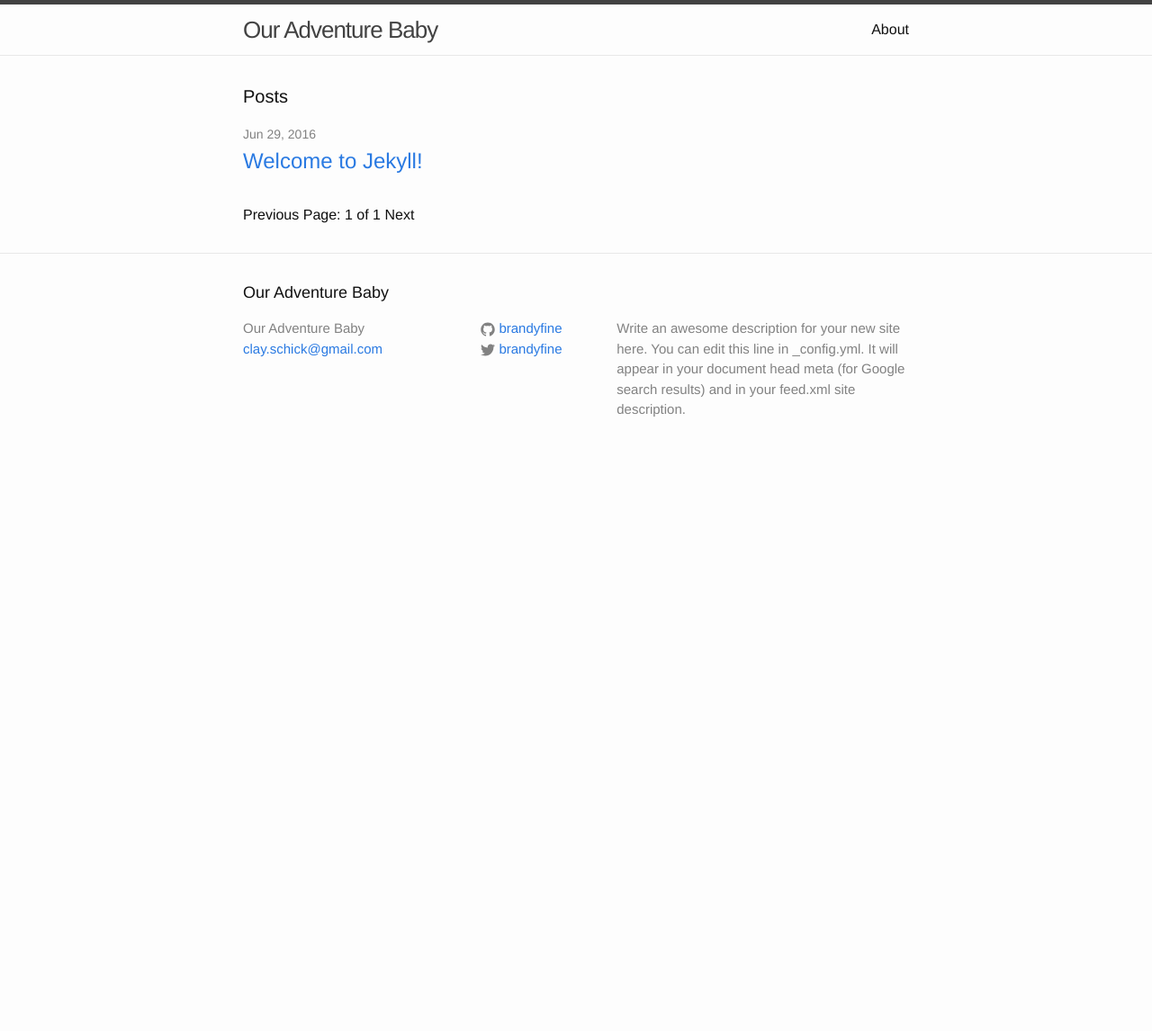
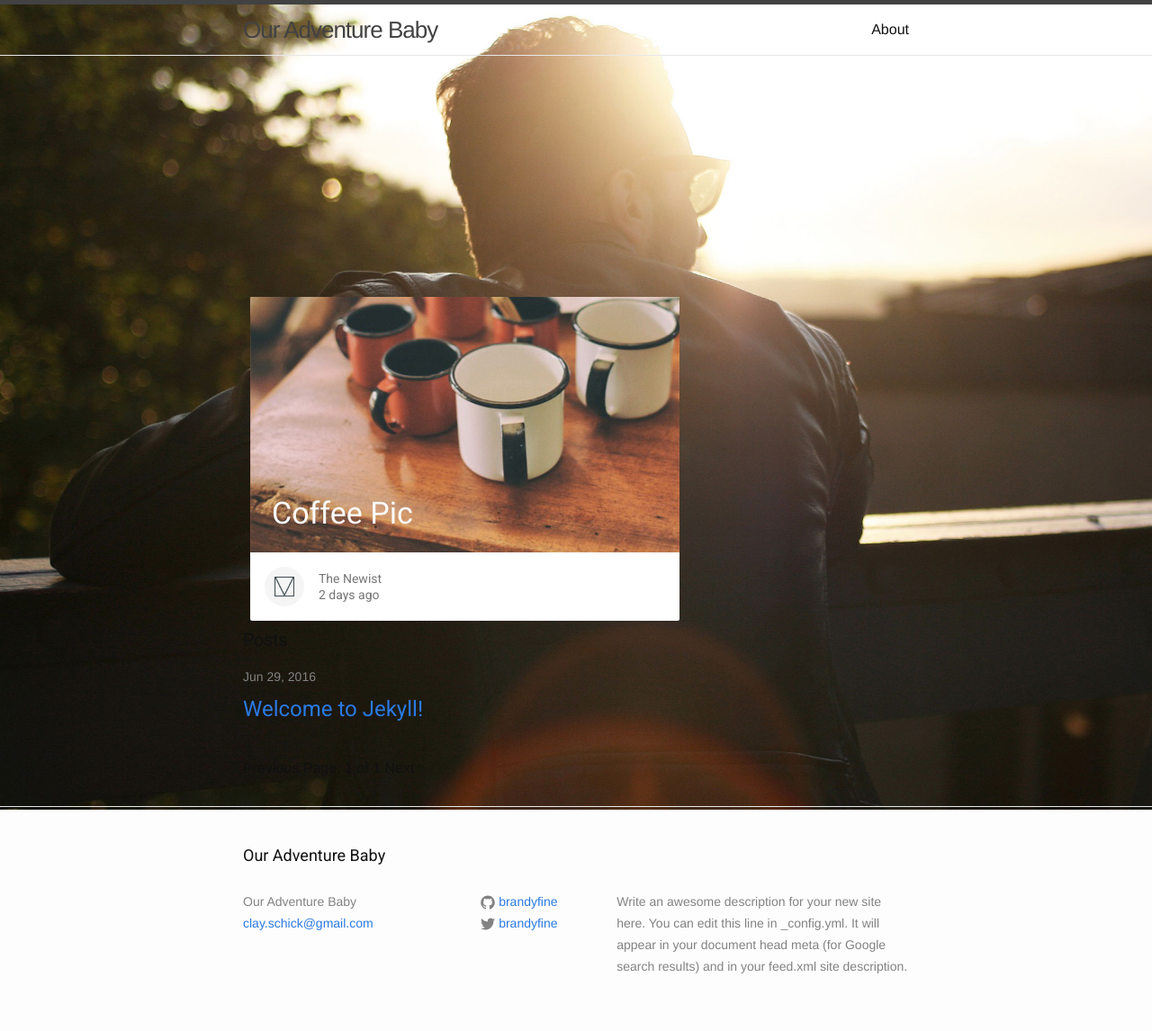
Before and after one commit to ouradventurebaby/ouradventurebaby.github.io, a Jekyll site: the page built from index.html, in a window 1280 px wide. Shown: the whole page at 90% size. Built offline with Jekyll 4.4.1, drawn with Linux system fonts in a browser that asks for light colours; nearby versions of some CDN libraries; the list of posts is cut into pages by our own code; before the commit the page ends 900 px from its top, so only the background shows below that.

Commit message:
working tracer bullet

```diff
--- a/_config.yml
+++ b/_config.yml
@@ -13,7 +13,7 @@ description: > # this means to ignore newlines until "baseurl:"
   line in _config.yml. It will appear in your document head meta (for
   Google search results) and in your feed.xml site description.
 baseurl: "" # the subpath of your site, e.g. /blog
-url: "https://ouradventurebaby.github.io" # the base hostname & protocol for your site
+url: "http://localhost:4000" # the base hostname & protocol for your site
 twitter_username: brandyfine
 github_username:  brandyfine
 
--- a/_includes/head.html
+++ b/_includes/head.html
@@ -1,12 +1,20 @@
 <head>
   <meta charset="utf-8">
   <meta http-equiv="X-UA-Compatible" content="IE=edge">
-  <meta name="viewport" content="width=device-width, initial-scale=1">
+  <meta name="viewport" content="width=device-width, initial-scale=1.0, minimum-scale=1.0">
 
   <title>{% if page.title %}{{ page.title | escape }}{% else %}{{ site.title | escape }}{% endif %}</title>
   <meta name="description" content="{% if page.excerpt %}{{ page.excerpt | strip_html | strip_newlines | truncate: 160 }}{% else %}{{ site.description }}{% endif %}">
 
-  <link rel="stylesheet" href="{{ "/css/main.css" | prepend: site.baseurl }}">
+  <link rel="stylesheet" href="https://fonts.googleapis.com/css?family=Roboto:regular,bold,italic,thin,light,bolditalic,black,medium&amp;lang=en">
+  <link rel="stylesheet" href="https://fonts.googleapis.com/icon?family=Material+Icons">
+  <link rel="stylesheet" href="https://code.getmdl.io/1.1.3/material.grey-orange.min.css">
+
+  <link rel="stylesheet" href="{{ " /css/main.css " | prepend: site.baseurl }}">
+  <link rel="stylesheet" href="{{ " /css/styles.css " | prepend: site.baseurl }}">
   <link rel="canonical" href="{{ page.url | replace:'index.html','' | prepend: site.baseurl | prepend: site.url }}">
-  <link rel="alternate" type="application/rss+xml" title="{{ site.title }}" href="{{ "/feed.xml" | prepend: site.baseurl | prepend: site.url }}">
+  <link rel="alternate" type="application/rss+xml" title="{{ site.title }}" href="{{ " /feed.xml " | prepend: site.baseurl | prepend: site.url }}">
+
+  <!--<link rel="shortcut icon" href="images/favicon.png">-->
+
 </head>
--- /dev/null
+++ b/css/styles.css
@@ -0,0 +1,505 @@
+---
+---
+
+body::before {
+    background-size: cover;
+    background-attachment: fixed;
+    content: '';
+    will-change: transform;
+    z-index: -1;
+    left: 0;
+    right: 0;
+    bottom: 0;
+    top: 0;
+    position: fixed;
+}
+@media (max-width: 512px)  and (-webkit-min-device-pixel-ratio: 1.5),
+       (max-width: 512px)  and (min-resolution: 1.5dppx),
+       (max-width: 1024px) and (-webkit-max-device-pixel-ratio: 1.5),
+       (max-width: 1024px) and (max-resolution: 1.5dppx) {
+  body::before {
+    background-image: url('{{ site.url }}/images/bg_1024.jpg');
+  }
+}
+@media (min-width: 513px)  and (max-width: 1024px) and (-webkit-min-device-pixel-ratio: 1.5),
+       (min-width: 513px)  and (max-width: 1024px) and (min-resolution: 1.5dppx),
+       (min-width: 1025px) and (max-width: 2048px) and (-webkit-max-device-pixel-ratio: 1.5),
+       (min-width: 1025px) and (max-width: 2048px) and (max-resolution: 1.5dppx)  {
+  body::before {
+    background-image: url('{{ site.url }}/images/bg_2048.jpg');
+  }
+}
+@media (min-width: 1025px) and (-webkit-min-device-pixel-ratio: 1.5),
+       (min-width: 1025px) and (min-resolution: 1.5dppx),
+       (min-width: 2049px) and (-webkit-max-device-pixel-ratio: 1.5),
+       (min-width: 2049px) and (max-resolution: 1.5dppx) {
+  body::before {
+    background-image: url('{{ site.url }}/images/bg_2880.jpg');
+  }
+}
+body .demo-blog {
+  font-family: 'Roboto', 'Helvetica', sans-serif;
+}
+
+.demo-blog .demo-blog__posts {
+  max-width: 900px;
+  padding: 0;
+  display: -webkit-flex;
+  display: -ms-flexbox;
+  display: flex;
+  width: 100%;
+  margin: 0 auto;
+  -webkit-flex-shrink: 0;
+      -ms-flex-negative: 0;
+          flex-shrink: 0;
+}
+
+.demo-blog.mdl-layout .mdl-layout__content {
+  padding-top: 230px;
+  position: relative;
+  -webkit-overflow-scrolling: touch;
+}
+.demo-blog .mdl-card {
+  display: -webkit-flex;
+  display: -ms-flexbox;
+  display: flex;
+  -webkit-flex-direction: column;
+      -ms-flex-direction: column;
+          flex-direction: column;
+  -webkit-align-items: stretch;
+      -ms-flex-align: stretch;
+          align-items: stretch;
+  min-height: 360px;
+}
+.demo-blog .mdl-card__title {
+  padding: 16px;
+  -webkit-flex-grow: 1;
+      -ms-flex-positive: 1;
+          flex-grow: 1;
+}
+.demo-blog .mdl-card__media {
+  box-sizing: border-box;
+  background-size: cover;
+  padding: 24px;
+  display: -webkit-flex;
+  display: -ms-flexbox;
+  display: flex;
+  -webkit-flex-grow: 1;
+      -ms-flex-positive: 1;
+          flex-grow: 1;
+  -webkit-flex-direction: row;
+      -ms-flex-direction: row;
+          flex-direction: row;
+  -webkit-align-items: flex-end;
+      -ms-flex-align: end;
+          align-items: flex-end;
+  cursor: pointer;
+}
+.demo-blog .mdl-card__media a,
+.demo-blog .mdl-card__title a {
+  color: inherit;
+}
+.demo-blog .mdl-card__supporting-text {
+  width: 100%;
+  padding: 16px;
+  min-height: 64px;
+  display: -webkit-flex;
+  display: -ms-flexbox;
+  display: flex;
+  -webkit-align-items: center;
+      -ms-flex-align: center;
+          align-items: center;
+}
+.demo-blog .mdl-card__supporting-text strong {
+  font-weight: 400;
+}
+.demo-blog .mdl-card__media ~ .mdl-card__supporting-text {
+  min-height: 64px;
+}
+.demo-blog .mdl-card__supporting-text:not(:last-child) {
+  box-sizing: border-box;
+  min-height: 76px;
+}
+.demo-blog:not(.demo-blog--blogpost) .mdl-card__supporting-text ~ .mdl-card__supporting-text {
+  border-top: 1px solid rgba(0,0,0,0.1);
+}
+
+.demo-blog .mdl-card__actions:first-child {
+  margin-left: 0;
+}
+.demo-blog .meta {
+  box-sizing: border-box;
+  padding: 16px;
+  display: -webkit-flex;
+  display: -ms-flexbox;
+  display: flex;
+  -webkit-flex-direction: row;
+      -ms-flex-direction: row;
+          flex-direction: row;
+  -webkit-align-items: center;
+      -ms-flex-align: center;
+          align-items: center;
+  -webkit-justify-content: flex-start;
+      -ms-flex-pack: start;
+          justify-content: flex-start;
+  height: auto;
+}
+.demo-blog .meta > .meta__favorites{
+  -webkit-flex-direction: row;
+      -ms-flex-direction: row;
+          flex-direction: row;
+  margin: 0 8px;
+  font-size: 13px;
+  font-weight: 500;
+}
+.demo-blog .meta > .meta__favorites .material-icons {
+  font-size: 2em;
+  cursor: pointer;
+  margin-left: 12px;
+}
+.demo-blog .mdl-card .meta.meta--fill {
+  -webkit-justify-content: space-between;
+      -ms-flex-pack: justify;
+          justify-content: space-between;
+}
+.demo-blog .meta > *:first-child {
+  margin-right: 16px;
+}
+.demo-blog .meta > * {
+  display: -webkit-flex;
+  display: -ms-flexbox;
+  display: flex;
+  -webkit-flex-direction: column;
+      -ms-flex-direction: column;
+          flex-direction: column;
+}
+.demo-blog.is-small-screen .demo-blog__posts > .mdl-card.coffee-pic {
+  -webkit-order: 0;
+      -ms-flex-order: 0;
+          order: 0;
+}
+.demo-blog.is-small-screen .demo-blog__posts > .mdl-card.something-else {
+  -webkit-order: -1;
+      -ms-flex-order: -1;
+          order: -1;
+}
+.demo-blog .coffee-pic .mdl-card__media {
+  background-image: url('{{ site.url }}/images/coffee.jpg');
+}
+.demo-blog .something-else .mdl-card__media {
+  display: -webkit-flex;
+  display: -ms-flexbox;
+  display: flex;
+  -webkit-flex-direction: column;
+      -ms-flex-direction: column;
+          flex-direction: column;
+  -webkit-justify-content: center;
+      -ms-flex-pack: center;
+          justify-content: center;
+  -webkit-align-items: center;
+      -ms-flex-align: center;
+          align-items: center;
+}
+.demo-blog .something-else > button {
+  position: absolute;
+  top: 0;
+  right: 28px;
+  -webkit-transform: translate(0px, -28px);
+          transform: translate(0px, -28px);
+}
+.demo-blog .something-else .mdl-card__media {
+  font-size: 13px;
+  font-weight: 500;
+  border-top-left-radius: 2px;
+  border-top-right-radius: 2px;
+}
+.demo-blog .something-else .mdl-card__media img {
+  width: 64px;
+  height: 64px;
+  margin-bottom: 10px;
+}
+.demo-blog .something-else .mdl-card__supporting-text {
+  background-color: #F5F5F5;
+  border-bottom-left-radius: 2px;
+  border-bottom-right-radius: 2px;
+}
+.demo-blog .on-the-road-again .mdl-card__media {
+  background-image: url('{{ site.url }}/images/road.jpg');
+}
+.demo-blog .shopping .mdl-card__media {
+  background-image: url('{{ site.url }}/images/shopping.jpg');
+}
+.demo-blog .demo-blog__posts > .demo-nav {
+  margin: 12px 15px;
+  display: -webkit-flex;
+  display: -ms-flexbox;
+  display: flex;
+  -webkit-flex-direction: row;
+      -ms-flex-direction: row;
+          flex-direction: row;
+  -webkit-justify-content: space-between;
+      -ms-flex-pack: justify;
+          justify-content: space-between;
+  -webkit-align-items: center;
+      -ms-flex-align: center;
+          align-items: center;
+  color: white;
+  font-weight: 500;
+}
+.demo-blog .demo-blog__posts > .demo-nav > .demo-nav__button {
+  color: white;
+  text-decoration: none;
+}
+.demo-blog .demo-blog__posts > .demo-nav .mdl-button {
+  color: rgba(0,0,0,0.54);
+  background-color: white;
+}
+.demo-blog .demo-blog__posts > .demo-nav > .demo-nav__button:first-child .mdl-button {
+  margin-right: 16px;
+}
+.demo-blog .demo-blog__posts > .demo-nav > .demo-nav__button:last-child .mdl-button {
+  margin-left: 16px;
+}
+.demo-blog .mdl-card > a {
+  color: inherit;
+  text-decoration: none;
+  font-weight: inherit;
+}
+.demo-blog .mdl-card h3 {
+  margin: 0;
+}
+.demo-blog .mdl-card h3 a {
+  text-decoration: none;
+}
+.demo-blog .mdl-card h3.quote:before, .demo-blog .mdl-card h3.quote:after {
+  display: block;
+  font-size: 3em;
+  margin-top: 0.5em;
+}
+.demo-blog .mdl-card h3.quote:before {
+  content: '“';
+}
+.demo-blog .mdl-card h3.quote:after {
+  content: '”';
+}
+.demo-blog--blogpost .custom-header {
+  background-color: transparent;
+}
+.demo-blog--blogpost .demo-blog__posts > .mdl-card .mdl-card__media {
+  background-image: url('{{ site.url }}/images/road_big.jpg');
+  height: 280px;
+}
+.demo-blog--blogpost .comments {
+  background-color: #EEE;
+}
+.demo-blog--blogpost .meta > * {
+  -webkit-align-items: center;
+      -ms-flex-align: center;
+              -ms-grid-row-align: center;
+          align-items: center;
+}
+.demo-blog--blogpost .meta + .mdl-card__supporting-text {
+  border: 0;
+  display: -webkit-flex;
+  display: -ms-flexbox;
+  display: flex;
+  -webkit-flex-direction: column;
+      -ms-flex-direction: column;
+          flex-direction: column;
+}
+.demo-blog--blogpost .meta + .mdl-card__supporting-text p {
+  max-width: 512px;
+  margin: 16px auto;
+  font-size: 16px;
+  line-height: 28px;
+}
+
+.demo-blog--blogpost .comments {
+  display: -webkit-flex;
+  display: -ms-flexbox;
+  display: flex;
+  -webkit-flex-direction: column;
+      -ms-flex-direction: column;
+          flex-direction: column;
+  -webkit-justify-content: flex-start;
+      -ms-flex-pack: start;
+          justify-content: flex-start;
+  -webkit-align-items: stretch;
+      -ms-flex-align: stretch;
+          align-items: stretch;
+  padding: 32px;
+  box-sizing: border-box;
+}
+.demo-blog--blogpost .comments > form {
+  display: -webkit-flex;
+  display: -ms-flexbox;
+  display: flex;
+  -webkit-flex-direction: row;
+      -ms-flex-direction: row;
+          flex-direction: row;
+  margin-bottom: 16px;
+}
+.demo-blog--blogpost .comments > form .mdl-textfield {
+  -webkit-flex-grow: 1;
+      -ms-flex-positive: 1;
+          flex-grow: 1;
+  margin-right: 16px;
+  color: rgb(97, 97, 97);
+}
+/* Workaround for Firefox.
+ * User agent stylesheet kept overwriting the font in FF only.
+ */
+.demo-blog--blogpost .comments > form .mdl-textfield .mdl-textfield__input {
+  font-family: 'Roboto', 'Helvetica', sans-serif;
+}
+.demo-blog--blogpost .comments > form .mdl-textfield input,
+.demo-blog--blogpost .comments > form .mdl-textfield textarea {
+  resize: none;
+}
+.demo-blog--blogpost .comments > form button {
+  margin-top: 20px;
+  background-color: rgba(0, 0, 0, 0.24);
+  color: white;
+}
+.demo-blog--blogpost .comments .comment {
+  display: -webkit-flex;
+  display: -ms-flexbox;
+  display: flex;
+  -webkit-flex-direction: column;
+      -ms-flex-direction: column;
+          flex-direction: column;
+  -webkit-align-items: stretch;
+      -ms-flex-align: stretch;
+          align-items: stretch;
+}
+.demo-blog--blogpost .comments .comment > .comment__header {
+  display: -webkit-flex;
+  display: -ms-flexbox;
+  display: flex;
+  -webkit-flex-direction: row;
+      -ms-flex-direction: row;
+          flex-direction: row;
+  -webkit-align-items: center;
+      -ms-flex-align: center;
+          align-items: center;
+  margin-bottom: 16px;
+}
+.demo-blog--blogpost .comments .comment > .comment__header > .comment__avatar {
+  width: 48px;
+  height: 48px;
+  border-radius: 24px;
+  margin-right: 16px;
+}
+.demo-blog--blogpost .comments .comment > .comment__header > .comment__author {
+  -webkit-flex-grow: 1;
+      -ms-flex-positive: 1;
+          flex-grow: 1;
+  display: -webkit-flex;
+  display: -ms-flexbox;
+  display: flex;
+  -webkit-flex-direction: column;
+      -ms-flex-direction: column;
+          flex-direction: column;
+}
+.demo-blog--blogpost .comments .comment > .comment__text {
+  line-height: 1.5em;
+}
+.demo-blog--blogpost .comments .comment > .comment__actions {
+  display: -webkit-flex;
+  display: -ms-flexbox;
+  display: flex;
+  -webkit-flex-direction: row;
+      -ms-flex-direction: row;
+          flex-direction: row;
+  -webkit-justify-content: flex-start;
+      -ms-flex-pack: start;
+          justify-content: flex-start;
+  -webkit-align-items: center;
+      -ms-flex-align: center;
+          align-items: center;
+  font-size: 0.8em;
+  margin-top: 16px;
+}
+.demo-blog--blogpost .comments .comment > .comment__actions button {
+  margin-right: 16px;
+  color: rgba(0, 0, 0, 0.24);
+}
+.demo-blog--blogpost .comments .comment > .comment__answers {
+  padding-top: 32px;
+  padding-left: 48px;
+}
+
+.demo-blog--blogpost .demo-back {
+  position: absolute;
+  top: 16px;
+  left: 16px;
+  color: white;
+  z-index: 9999;
+}
+.demo-blog .section-spacer {
+  -webkit-flex-grow: 1;
+      -ms-flex-positive: 1;
+          flex-grow: 1;
+}
+.demo-blog .something-else {
+  overflow: visible;
+  z-index: 10;
+}
+.demo-blog .amazing .mdl-card__title {
+  background-color: #263238;
+}
+.demo-blog .minilogo {
+  width: 44px;
+  height: 44px;
+  background-image: url('{{ site.url }}/images/avatar.png');
+  background-position: center;
+  background-repeat: no-repeat;
+  background-size: 50%;
+  border-radius: 22px;
+  background-color: #F5F5F5;
+}
+
+/* Fixes for IE 10 */
+.mdl-grid {
+  display: -webkit-flex !important;
+  display: -ms-flexbox !important;
+  display: flex !important;
+}
+
+.social-btn {
+  background-position: center;
+  background-size: contain;
+  background-repeat: no-repeat;
+  background-color: transparent;
+  margin: 0 16px;
+  width: 24px;
+  height: 24px;
+  cursor: pointer;
+  opacity: 0.46;
+  border-radius: 2px;
+}
+.social-btn__twitter {
+  background-image: url('https://www.gstatic.com/images/icons/material/system/2x/post_twitter_black_24dp.png');
+}
+.social-btn__blogger {
+  background-image: url('https://www.gstatic.com/images/icons/material/system/2x/post_facebook_black_24dp.png');
+}
+.social-btn__gplus {
+  background-image: url('https://www.gstatic.com/images/icons/material/system/2x/post_gplus_black_24dp.png');
+}
+.social-btn__share {
+  color: rgba(0, 0, 0, 0.54);
+  background: transparent;
+}
+
+.demo-blog .mdl-mini-footer {
+  margin-top: 80px;
+  height: 120px;
+  padding: 40px;
+  -webkit-align-items: center;
+      -ms-flex-align: center;
+              -ms-grid-row-align: center;
+          align-items: center;
+  background-color: white;
+  box-sizing: border-box;
+}
--- a/index.html
+++ b/index.html
@@ -1,6 +1,25 @@
 ---
 layout: default
 ---
+
+<div class="demo-blog mdl-layout mdl-js-layout has-drawer is-upgraded">
+  <main class="mdl-layout__content">
+    <div class="demo-blog__posts mdl-grid">
+      <div class="mdl-card coffee-pic mdl-cell mdl-cell--8-col">
+        <div class="mdl-card__media mdl-color-text--grey-50">
+          <h3><a href="entry.html">Coffee Pic</a></h3>
+        </div>
+        <div class="mdl-card__supporting-text meta mdl-color-text--grey-600">
+          <div class="minilogo"></div>
+          <div>
+            <strong>The Newist</strong>
+            <span>2 days ago</span>
+          </div>
+        </div>
+      </div>
+    </div>
+  </main>
+</div>
 
 <div class="home">
 
@@ -21,15 +40,11 @@ layout: default
   <!-- Pagination links -->
   <div class="pagination">
     {% if paginator.previous_page %}
-      <a href="{{ paginator.previous_page_path }}" class="previous">Previous</a>
-    {% else %}
-      <span class="previous">Previous</span>
-    {% endif %}
-      <span class="page_number ">Page: {{ paginator.page }} of {{ paginator.total_pages }}</span>
-    {% if paginator.next_page %}
-      <a href="{{ paginator.next_page_path }}" class="next">Next</a> {% else %}
-      <span class="next ">Next</span>
-    {% endif %}
+    <a href="{{ paginator.previous_page_path }}" class="previous">Previous</a> {% else %}
+    <span class="previous">Previous</span> {% endif %}
+    <span class="page_number ">Page: {{ paginator.page }} of {{ paginator.total_pages }}</span> {% if paginator.next_page %}
+    <a href="{{ paginator.next_page_path }}" class="next">Next</a> {% else %}
+    <span class="next ">Next</span> {% endif %}
   </div>
 
   <!--<p class="rss-subscribe">subscribe <a href="{{ "/feed.xml" | prepend: site.baseurl }}">via RSS</a></p>-->
```
Also changed, not shown: images/android-desktop.png (added), images/avatar.png (added), images/bg_1024.jpg (added), images/bg_2048.jpg (added), images/bg_2880.jpg (added), images/co1.jpg (added), images/co2.jpg (added), images/coffee.jpg (added), images/favicon.png (added), images/ios-desktop.png (added), images/logo.png (added), images/road.jpg (added), images/road_big.jpg (added), images/shopping.jpg (added), 1 other file.
